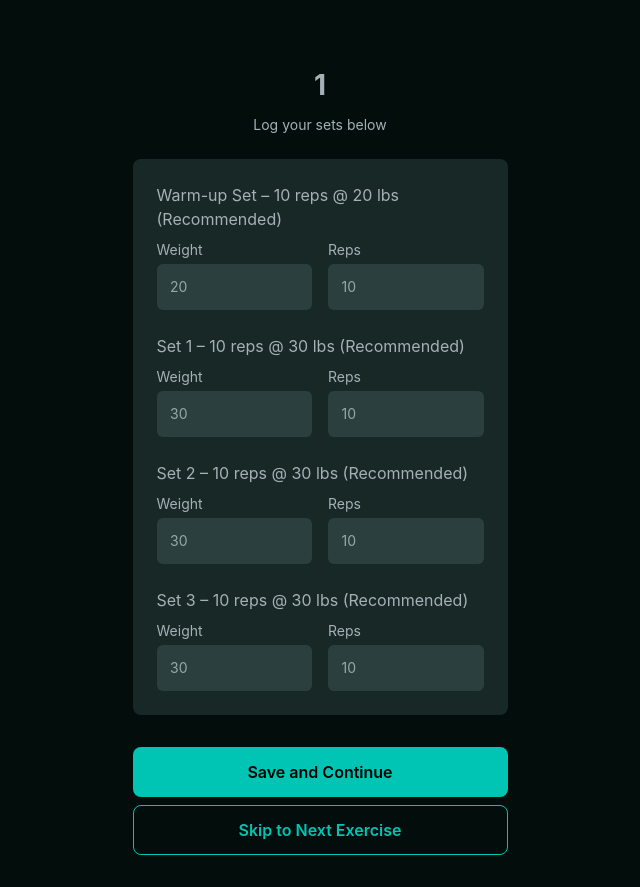
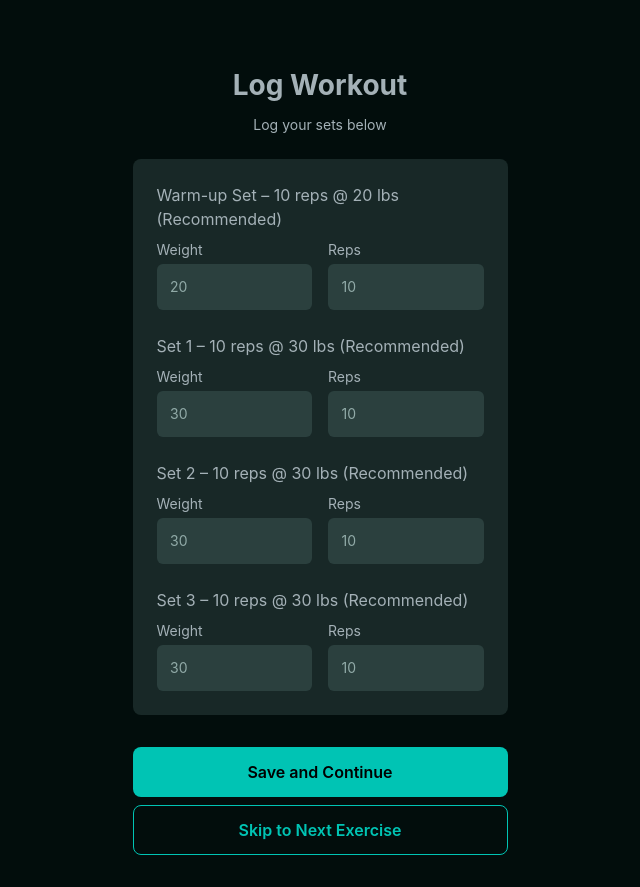
Before and after one commit to Cintegras/formcoach-dev, a React (Vite) app: page /workout-tracking/1 in a window 1280 px wide. Shown: the whole page, without its empty margins (320-960 px from the left). Built offline with nearby package versions, Linux system fonts and the light colour scheme.

Commit message:
Rename LogWorkout page
Rename the page title to "Log Workout".

```diff
--- a/src/pages/LogWorkout.tsx
+++ b/src/pages/LogWorkout.tsx
@@ -1,3 +1,4 @@
+
 import React, { useState } from 'react';
 import { useNavigate, useParams } from 'react-router-dom';
 import PageContainer from '@/components/PageContainer';
@@ -115,7 +116,7 @@ const LogWorkout = () => {
     <PageContainer>
       <div className="mt-8 mb-6">
         <h1 className="font-bold text-[28px] text-center text-[#A4B1B7]">
-          {formattedExerciseName}
+          Log Workout
         </h1>
         <p className="font-normal text-[14px] text-[#A4B1B7] text-center mt-2">
           Log your sets below
```
